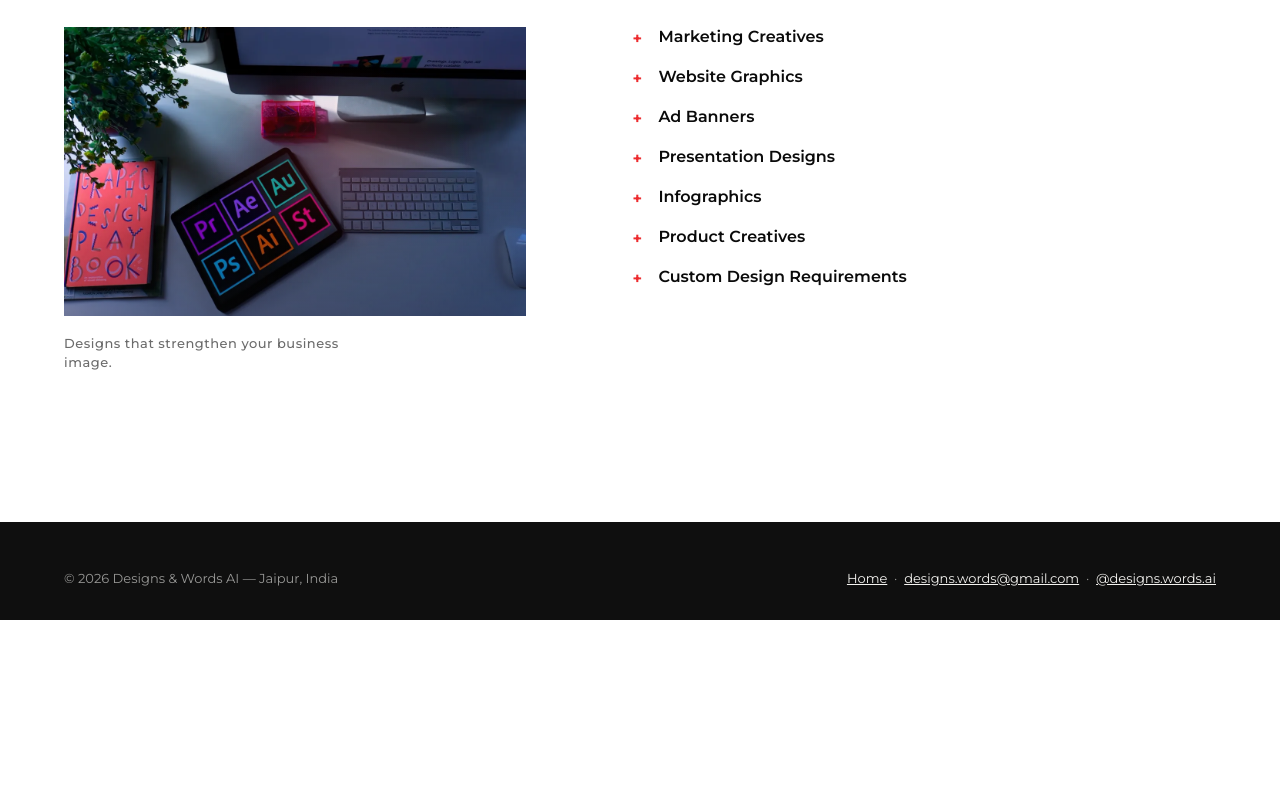
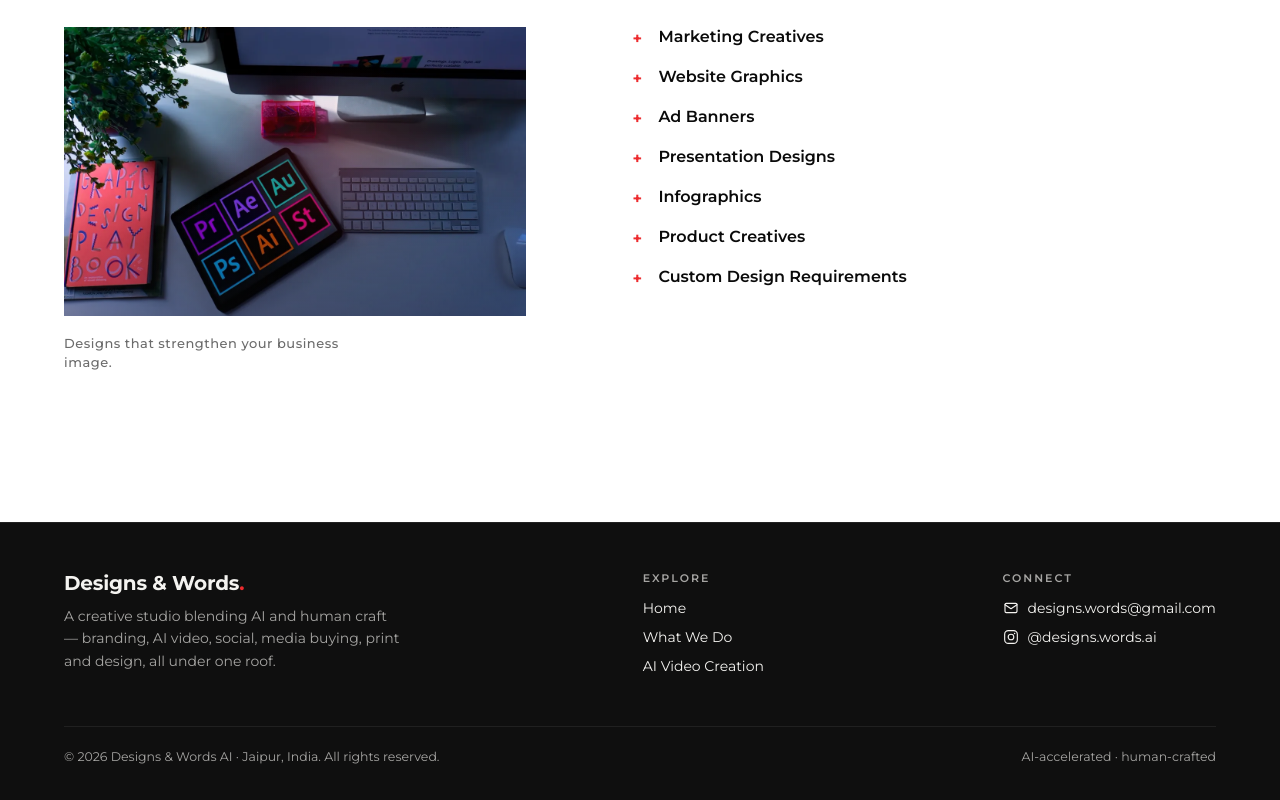
Before and after one commit to designswords-virat/D-W-website, a plain HTML site: page what-we-do.html in a window 1280 px wide. Shown: the part 5078-5878 px from the top of the page. Before the commit the page ends 5698 px from the top, so only its background shows below. Drawn offline with Linux system fonts and the light colour scheme.

Commit message:
Add consistent full footer to every page (shared .site-footer in dw.css)
- Move footer component CSS into dw.css (single source of truth)
- Replace minimal one-line footers on what-we-do, ai-video, video-detail
  with the full footer (brand, Explore/Connect columns, email + Instagram)
- Standardize Explore links (Home / What We Do / AI Video) + add Jaipur, India
- Remove duplicated/unused footer CSS from index and what-we-do

Co-Authored-By: Claude Opus 4.8 (1M context) <noreply@anthropic.com>

```diff
--- a/dw.css
+++ b/dw.css
@@ -77,3 +77,22 @@
 body { font-family:var(--font-body); }
 ::selection { background:var(--c-accent); color:#fff; }
 :focus-visible { outline:2px solid var(--c-accent); outline-offset:3px; }
+
+/* ============================================================
+   SITE FOOTER — shared component, used on every page.
+   ============================================================ */
+.site-footer { position:relative; z-index:50; background:#0f0f0f; color:var(--c-chalk);
+  border-top:1px solid rgba(255,255,255,0.08); padding:clamp(48px,6vh,72px) clamp(24px,5vw,80px) 36px; }
+.site-footer a { text-decoration:none; }
+.foot-inner { max-width:1280px; margin:0 auto; display:flex; flex-wrap:wrap; gap:32px;
+  justify-content:space-between; align-items:flex-start; }
+.foot-brand { max-width:340px; }
+.foot-brand .foot-logo { font-family:var(--font-display); font-weight:var(--fw-bold); letter-spacing:-0.01em; font-size:1.25rem; color:var(--c-chalk); }
+.foot-brand p { color:var(--c-muted); margin-top:10px; font-size:14px; line-height:1.6; }
+.foot-col h4 { font-size:11px; letter-spacing:0.18em; text-transform:uppercase; color:var(--c-muted); margin-bottom:14px; font-weight:var(--fw-semibold); }
+.foot-col a { display:flex; align-items:center; gap:9px; color:var(--c-chalk); font-size:14px; margin-bottom:11px;
+  transition:color .3s ease; }
+.foot-col a:hover { color:var(--c-accent); }
+.foot-col a svg { width:16px; height:16px; flex:none; }
+.foot-bottom { max-width:1280px; margin:40px auto 0; padding-top:22px; border-top:1px solid rgba(255,255,255,0.07);
+  display:flex; flex-wrap:wrap; gap:10px; justify-content:space-between; color:var(--c-muted); font-size:12.5px; }
--- a/what-we-do.html
+++ b/what-we-do.html
@@ -92,11 +92,6 @@
   @media (prefers-reduced-motion: reduce){
     .svc-head, .svc-title, .svc-left, .svc-list li, .rev { opacity:1 !important; transform:none !important; filter:none !important; } }
 
-  .wwd-footer { background:#0f0f0f; color:var(--c-chalk); padding:48px clamp(24px,5vw,80px) 34px; }
-  .wwd-footer .fi { max-width:1180px; margin:0 auto; display:flex; flex-wrap:wrap; gap:14px; justify-content:space-between; align-items:center; }
-  .wwd-footer a { color:var(--c-chalk); transition:color .3s ease; }
-  .wwd-footer a:hover { color:var(--c-accent); }
-  .wwd-footer .muted { color:rgba(244,243,240,0.6); font-size:13px; }
 </style>
 </head>
 <body>
@@ -209,10 +204,33 @@
   </div>
 </section>
 
-<footer class="wwd-footer">
-  <div class="fi">
-    <span class="muted">&copy; 2026 Designs &amp; Words AI — Jaipur, India</span>
-    <span class="muted"><a href="index.html">Home</a> &nbsp;&middot;&nbsp; <a href="mailto:designs.words@gmail.com">designs.words@gmail.com</a> &nbsp;&middot;&nbsp; <a href="https://www.instagram.com/designs.words.ai/" target="_blank" rel="noopener">@designs.words.ai</a></span>
+<footer class="site-footer">
+  <div class="foot-inner">
+    <div class="foot-brand">
+      <span class="foot-logo">Designs &amp; Words<span style="color:var(--c-accent)">.</span></span>
+      <p>A creative studio blending AI and human craft — branding, AI video, social, media buying, print and design, all under one roof.</p>
+    </div>
+    <div class="foot-col">
+      <h4>Explore</h4>
+      <a href="index.html">Home</a>
+      <a href="what-we-do.html">What We Do</a>
+      <a href="ai-video-creation.html">AI Video Creation</a>
+    </div>
+    <div class="foot-col">
+      <h4>Connect</h4>
+      <a href="mailto:designs.words@gmail.com">
+        <svg viewBox="0 0 24 24" fill="none" stroke="currentColor" stroke-width="1.7" stroke-linecap="round" stroke-linejoin="round" aria-hidden="true"><rect x="3" y="5" width="18" height="14" rx="2"/><path d="m3 7 9 6 9-6"/></svg>
+        designs.words@gmail.com
+      </a>
+      <a href="https://www.instagram.com/designs.words.ai/" target="_blank" rel="noopener">
+        <svg viewBox="0 0 24 24" fill="none" stroke="currentColor" stroke-width="1.7" stroke-linecap="round" stroke-linejoin="round" aria-hidden="true"><rect x="2.5" y="2.5" width="19" height="19" rx="5.5"/><circle cx="12" cy="12" r="4.2"/><circle cx="17.4" cy="6.6" r="1.1" fill="currentColor" stroke="none"/></svg>
+        @designs.words.ai
+      </a>
+    </div>
+  </div>
+  <div class="foot-bottom">
+    <span>&copy; 2026 Designs &amp; Words AI &middot; Jaipur, India. All rights reserved.</span>
+    <span>AI-accelerated &middot; human-crafted</span>
   </div>
 </footer>
 
```
Also changed, not shown: ai-video-creation.html (+27 -4 lines), index.html (+3 -17 lines), video-detail.html (+27 -4 lines).
